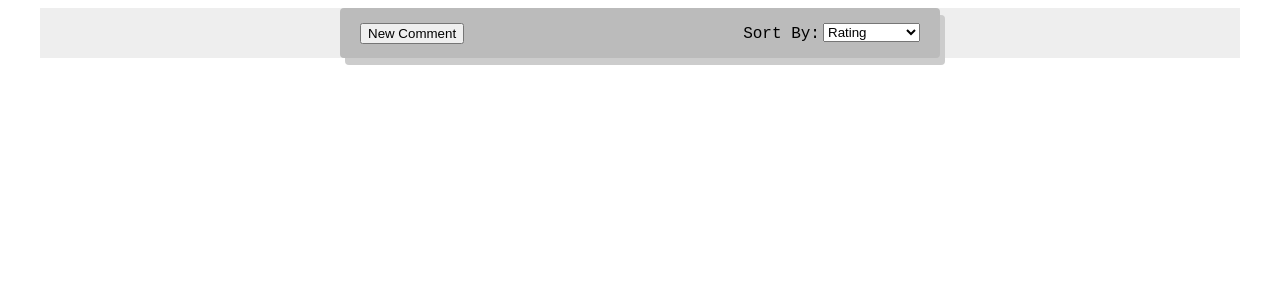
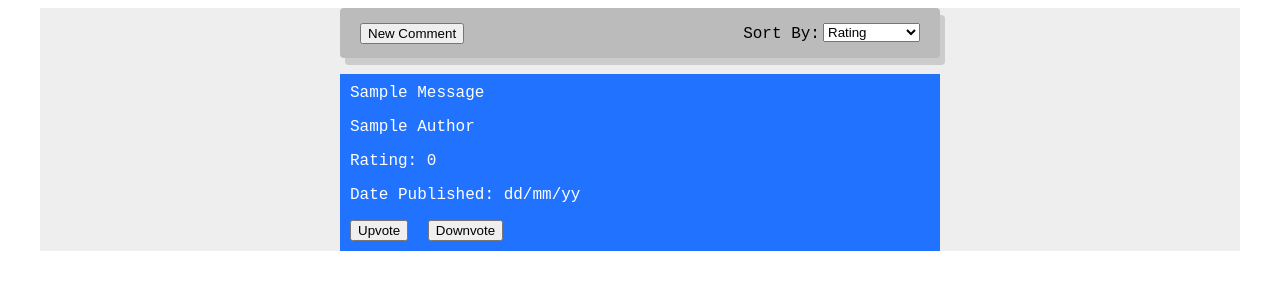
Before and after one commit to thedopfien65/django-final-project, a Django app: page /comment/ in a window 1280 px wide. Shown: the top 300 px of the page. Run offline with Django 3.2, Linux system fonts and the light colour scheme.

Commit message:
Django now imports commentNode from template and puts it into index. All thats left is database stuff.

```diff
--- a/comment/static/comment/style.css
+++ b/comment/static/comment/style.css
@@ -40,6 +40,7 @@
     border-radius: 4px;
     box-shadow: 5px 7px #cccccc;
     padding-bottom: 1px;
+    position: relative;
 }
 
 #newComment p{
@@ -55,10 +56,38 @@
 }
 
 #newComment input{
-    display: block;
     margin-left: 10px;
 }
 
 #newComment button{
     margin-left: 10px;
 }
+
+.commentNode{
+    color: white;
+    font-family: "Courier New";
+    width: 600px;
+    margin-left: auto;
+    margin-right: auto;
+    background-color: #2172ff;
+    padding-bottom: 10px;
+}
+.commentNodeText{
+    padding-top: 10px;
+    padding-left:10px;
+}
+.commentNodeAuthor{
+    padding-left:10px;
+}
+.commentNodeRating{
+    padding-left:10px;
+}
+.commentNodeDate{
+    padding-left:10px;
+}
+.upvote{
+    margin-left: 10px;
+}
+.downvote{
+    margin-left: 10px;
+}
--- /dev/null
+++ b/comment/templates/comment/commentNode.html
@@ -0,0 +1,8 @@
+<div class="commentNode">
+    <p class="commentNodeText">Sample Message</p>
+    <p class="commentNodeAuthor">Sample Author</p>
+    <p class="commentNodeRating">Rating: 0</p>
+    <p class="commentNodeDate">Date Published: dd/mm/yy</p>
+    <button class="upvote">Upvote</button>
+    <button class="downvote">Downvote</button>
+</div>
--- a/comment/templates/comment/index.html
+++ b/comment/templates/comment/index.html
@@ -13,6 +13,7 @@
         <option value-'2'>Oldest First</option>
     </select>
     </div>
+
     <div id="newComment">
         <form id="comForm" method="post">
         <p>New Comment: </p>
@@ -20,6 +21,10 @@
         <input type="submit" style="display: block;"></input>
         <button type="button" onclick="hideForm()">Cancel</button>
         </form>
+    </div>
+
+    <div id="comments">
+        {% include "comment/commentNode.html" %}
     </div>
 
 </div>
```
